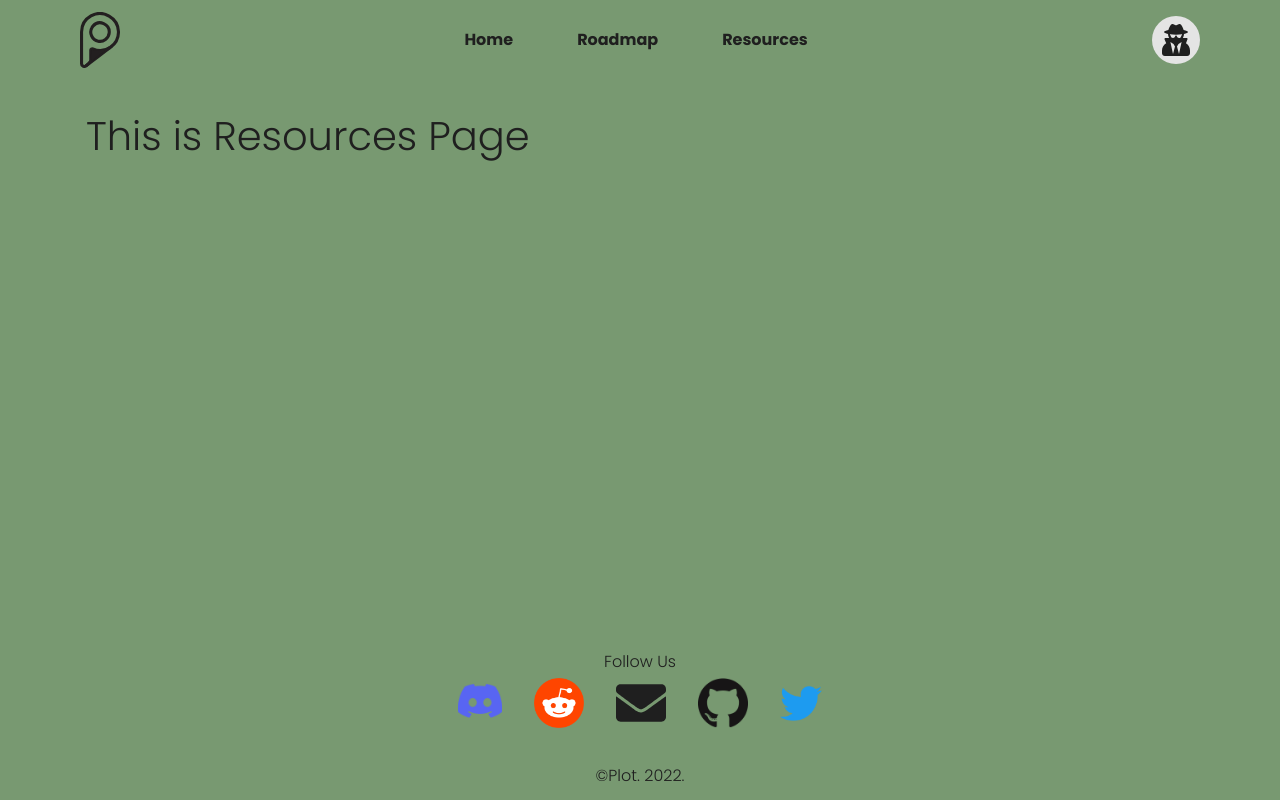
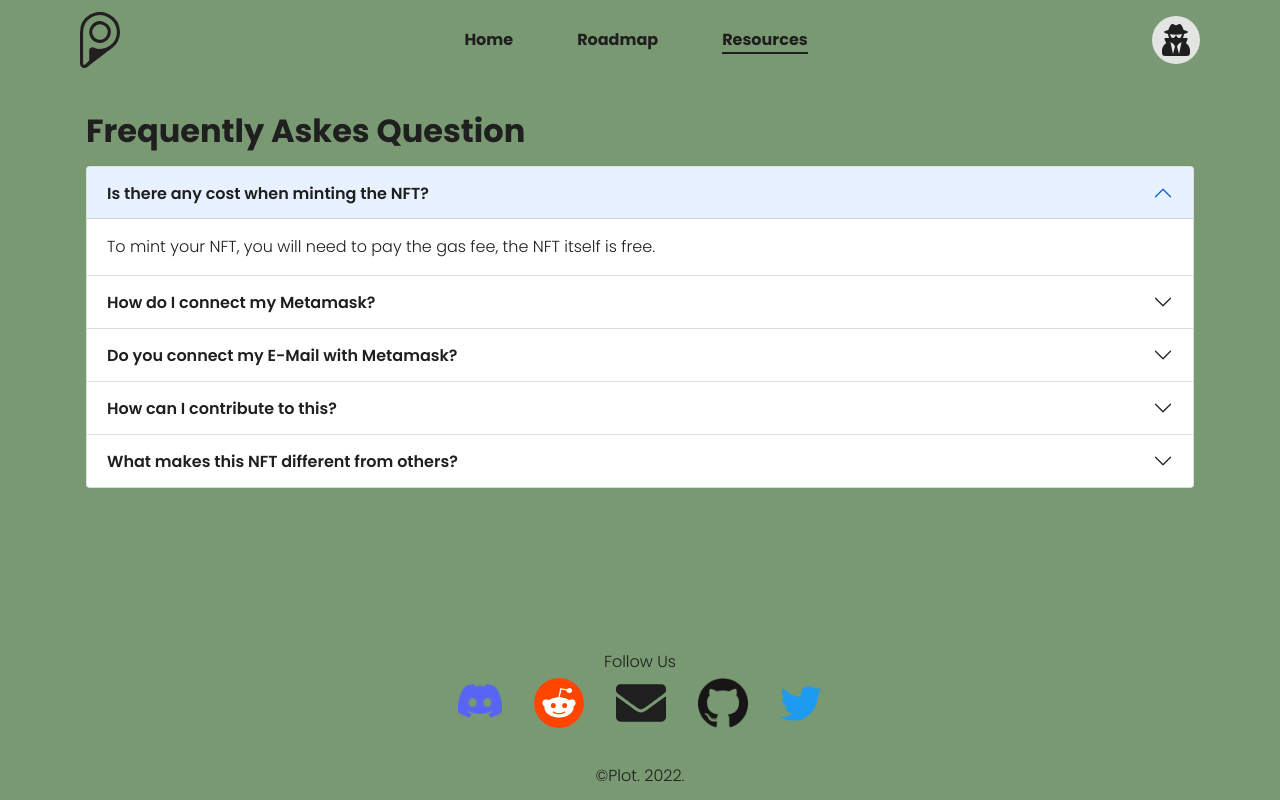
Before and after one commit to Plot-NFT/Plotland, a Next.js app: page /resources in a window 1280 px wide. Built offline with nearby package versions, Linux system fonts and the light colour scheme.

Commit message:
move mint button above collection, add FAQ to resources, roadmap basic layouting, header highlight current page

```diff
--- a/pages/resources.jsx
+++ b/pages/resources.jsx
@@ -1,5 +1,7 @@
 import * as React from "react";
 import Head from "next/head";
+import Accordion from "react-bootstrap/Accordion";
+
 import Header from "components/Header/Header";
 import Footer from "components/Footer/Footer";
 import Container from "components/Container/Container";
@@ -15,7 +17,58 @@ const Resources = () => {
       <Header />
 
       <Container>
-        <h1>This is Resources Page</h1>
+        <h2 className="mb-3 fw-bold">Frequently Askes Question</h2>
+
+        <Accordion defaultActiveKey="0">
+          <Accordion.Item eventKey="0">
+            <Accordion.Header>
+              Is there any cost when minting the NFT?
+            </Accordion.Header>
+            <Accordion.Body>
+              To mint your NFT, you will need to pay the gas fee, the NFT itself
+              is free.
+            </Accordion.Body>
+          </Accordion.Item>
+          <Accordion.Item eventKey="1">
+            <Accordion.Header>How do I connect my Metamask?</Accordion.Header>
+            <Accordion.Body>
+              To connect your Metamask, simply click the 'connect' button and
+              allow plotland.one to access your Wallet.
+            </Accordion.Body>
+          </Accordion.Item>
+          <Accordion.Item eventKey="2">
+            <Accordion.Header>
+              Do you connect my E-Mail with Metamask?
+            </Accordion.Header>
+            <Accordion.Body>
+              No, we keep the information separated and don't collect any more
+              information than we need to supply you with your NFT. The project
+              is open source, so you can convince yourself of it.
+            </Accordion.Body>
+          </Accordion.Item>
+          <Accordion.Item eventKey="3">
+            <Accordion.Header>How can I contribute to this?</Accordion.Header>
+            <Accordion.Body>
+              Anybody can contribute to the project, as long as its open source.
+              Check the dedicated Discord channels for development, resources
+              and support. Through there, the code can be accessed in Github.
+              You can also reach out to us through info@plotland.one any time.
+            </Accordion.Body>
+          </Accordion.Item>
+          <Accordion.Item eventKey="4">
+            <Accordion.Header>
+              What makes this NFT different from others?
+            </Accordion.Header>
+            <Accordion.Body>
+              Plot is designed to be an easy to use Platform for developers to
+              built on and create decentralized services on a truely free,
+              non-financialized space. The minimalist setup opens up unlimited
+              possibilities while keeping the unit count limited through fisical
+              limitaions (We can't create any more coordinates than the planet
+              has to offer...)
+            </Accordion.Body>
+          </Accordion.Item>
+        </Accordion>
       </Container>
 
       <Footer />
--- a/src/components/Header/Header.jsx
+++ b/src/components/Header/Header.jsx
@@ -1,10 +1,13 @@
 /* eslint-disable jsx-a11y/anchor-is-valid */
 /* eslint-disable react/react-in-jsx-scope */
 import Link from "next/link";
+import { useRouter } from "next/router";
 import { FaUserSecret } from "react-icons/fa";
 import styles from "./Header.module.scss";
 
 const Header = () => {
+  const { pathname } = useRouter();
+
   return (
     <header className={styles.wrapper}>
       <div className={styles.header}>
@@ -18,19 +21,23 @@ const Header = () => {
           <ul>
             <Link href="/">
               <a>
-                <li>Home</li>
+                <li className={pathname === "/" ? styles.active : ""}>Home</li>
               </a>
             </Link>
 
             <Link href="/roadmap">
               <a>
-                <li>Roadmap</li>
+                <li className={pathname === "/roadmap" ? styles.active : ""}>
+                  Roadmap
+                </li>
               </a>
             </Link>
 
             <Link href="/resources">
               <a>
-                <li>Resources</li>
+                <li className={pathname === "/resources" ? styles.active : ""}>
+                  Resources
+                </li>
               </a>
             </Link>
           </ul>
--- a/src/components/Header/Header.module.scss
+++ b/src/components/Header/Header.module.scss
@@ -37,6 +37,11 @@
         margin: 0 2rem;
         font-weight: 700;
         cursor: pointer;
+      }
+      li.active {
+        box-shadow: -0px 2px 0px 0px variable.$text-primary;
+        -webkit-box-shadow: -0px 2px 0px 0px variable.$text-primary;
+        -moz-box-shadow: -0px 2px 0px 0px variable.$text-primary;
       }
 
       li:hover {
--- a/src/scss/style.scss
+++ b/src/scss/style.scss
@@ -43,3 +43,13 @@ input {
   border-radius: 10px;
   border: 1px solid variable.$bg-secondary;
 }
+
+.accordion-button {
+  color: #1f1f1f;
+  font-weight: 600;
+}
+
+.accordion-button:not(.collapsed) {
+  color: #1f1f1f;
+  font-weight: 600;
+}
```
Also changed, not shown: pages/profile.jsx (+6 -2 lines), pages/roadmap.jsx (+43 -1 lines), src/components/Roadmap/Roadmap.jsx (added, +16 -0 lines), src/scss/roadmap.module.scss (added, +10 -0 lines), src/components/Roadmap/Roadmap.module.scss (added).
